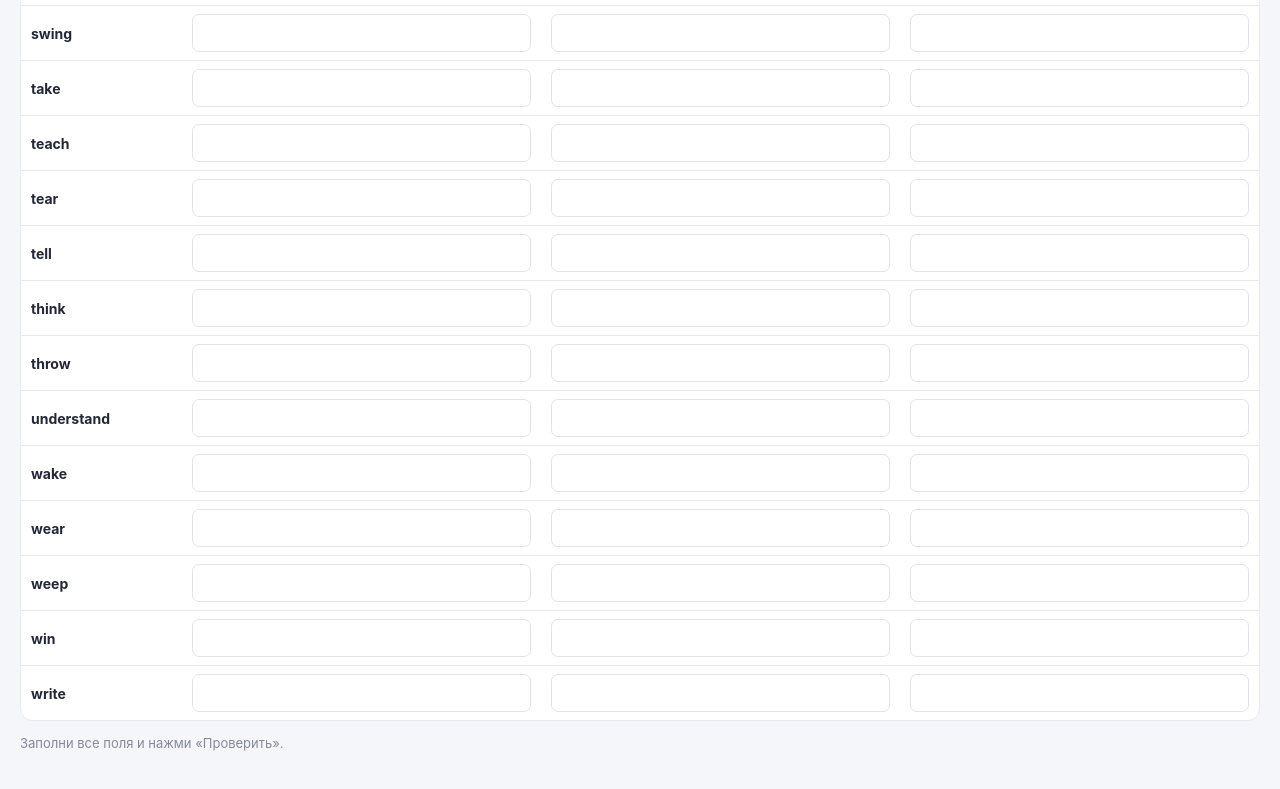
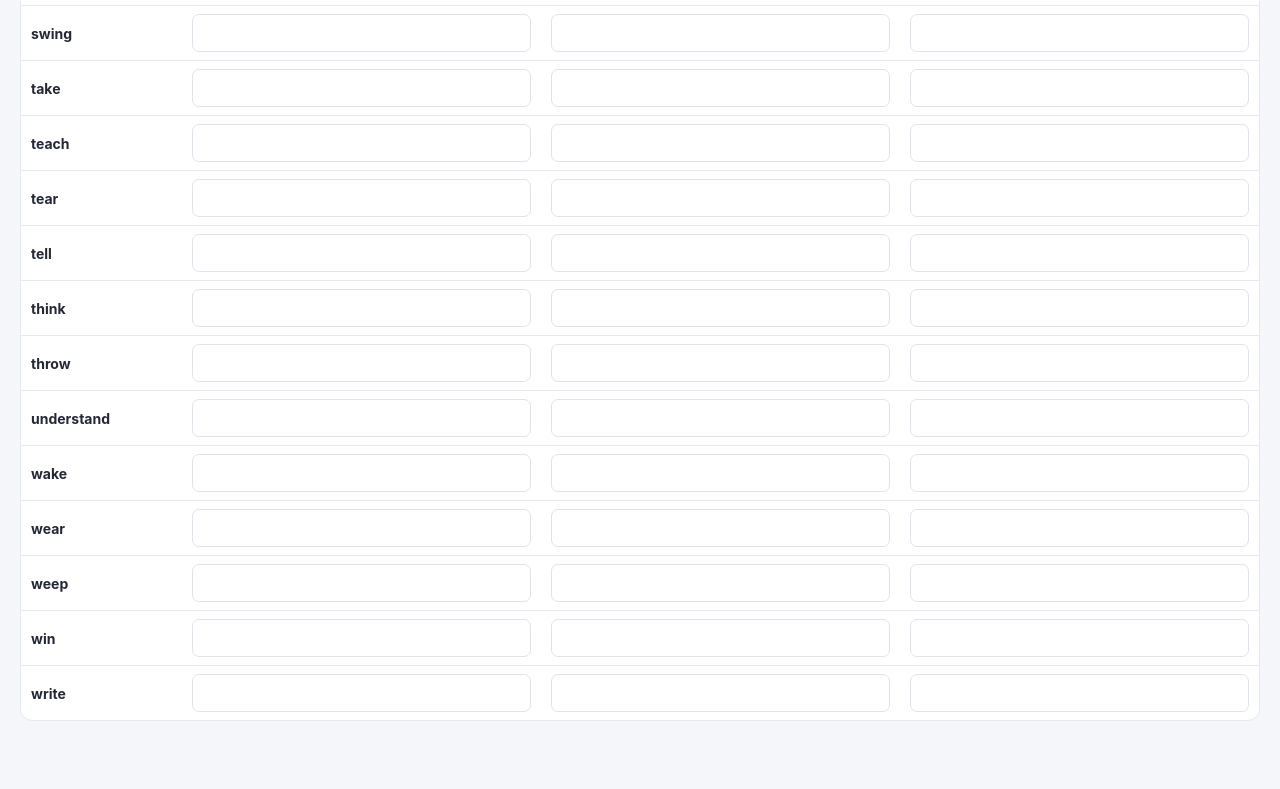
Before and after one commit to ponomarr85/english-verb, a plain HTML site: page index.html in a window 1280 px wide. Shown: the part 6010-6799 px from the top of the page. Drawn offline with Linux system fonts and the light colour scheme.

Commit message:
Update index.html

```diff
--- a/index.html
+++ b/index.html
@@ -204,10 +204,6 @@ input.field-wrong {
       </thead>
       <tbody id="verbTable"></tbody>
     </table>
-  </div>
-
-  <div class="message" id="message">
-    Заполни все поля и нажми «Проверить».
   </div>
 </div>
 
```
